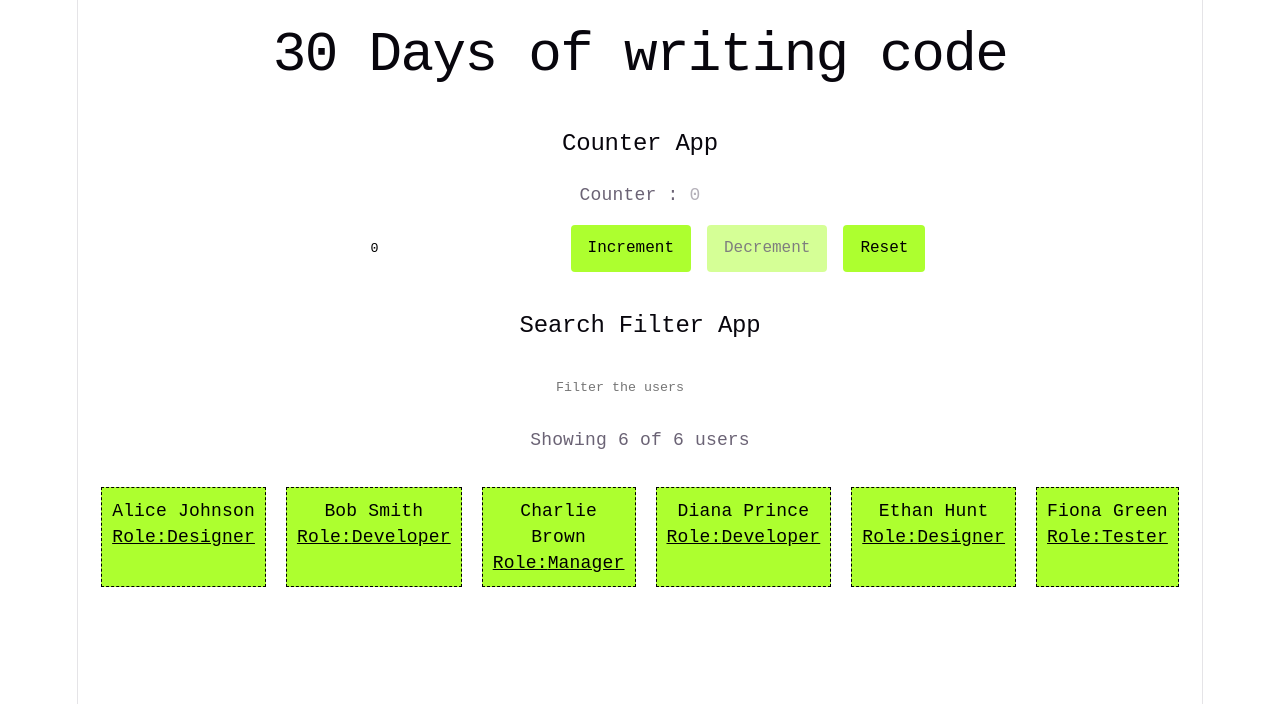
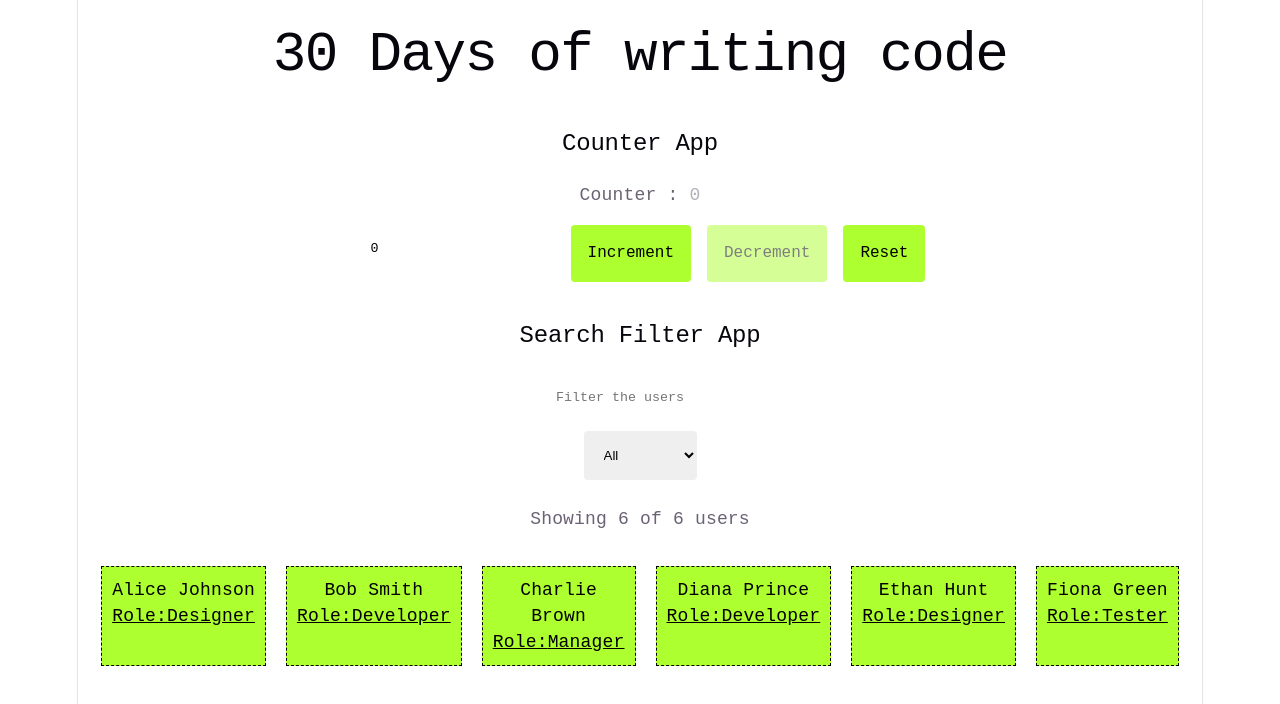
Before and after one commit to Sakshi119/30DaysReactOfCode, a React (Vite) app: page / in a window 1280 px wide. Shown: the top 704 px of the page. Built offline with nearby package versions, Linux system fonts and the light colour scheme.

Commit message:
worked on the role + name filter

```diff
--- a/src/App.css
+++ b/src/App.css
@@ -268,8 +268,9 @@ li.userNamesCard {
   }
 }
 
-input {
+input , select{
     padding: 16px;
     border: none;
     border-radius: 4px;
+    margin-bottom: 10px;
 }
--- a/src/components/SearchFilter/SearchFilter.jsx
+++ b/src/components/SearchFilter/SearchFilter.jsx
@@ -3,23 +3,50 @@ import { data } from './data'
 const SearchFilter = () => {
     console.log(data, "data")
     const [searchval, setSearchVal] = useState("")
+    const [selectedRole, setSelectedRole] = useState("")
 
+    const roleData = [...new Set(data.map((datas) => datas.role))];
+
+    console.log(roleData,"selectedRole")
     function handleSearchFilter(e) {
         setSearchVal(e.target.value)
     }
 
-    const filteredSearchItems = data.filter(datas =>
-        datas.name.toLowerCase().includes(searchval.toLowerCase()) ||
-        datas.role.toLowerCase().includes(searchval.toLowerCase())
+    function handleDropdownFilter(e) {
+        setSelectedRole(e.target.value)
+    }
+
+    const filteredSearchItems = data.filter(datas => {
+        const matchesSearch =
+            datas.name.toLowerCase().includes(searchval.toLowerCase()) ||
+            datas.role.toLowerCase().includes(searchval.toLowerCase());
+
+        const matchesRole = selectedRole === "" || datas.role === selectedRole;
+
+        return matchesSearch && matchesRole;
+    }
     )
-    console.log(searchval)
+
     return (
         <div className="Container">
             <h2>Search Filter App</h2>
 
             <div className='search-input'>
-                <label htmlfor="searchInput" hidden>Search</label>
-                <input type='search' id='searchInput' value={searchval} onChange={handleSearchFilter} placeholder='Filter the users'></input>
+                <div className='searchbar'>
+                    <label htmlFor="searchInput" hidden>Search</label>
+                    <input type='search' id='searchInput' value={searchval} onChange={handleSearchFilter} placeholder='Filter the users'></input>
+                </div>
+                <div className='roleFilter'>
+                    <label htmlFor='roleInput' hidden>Role Filter</label>
+                    <select className='select' id='roleInput' value={selectedRole} onChange={handleDropdownFilter}>
+                        <option value=''>All</option>
+                        {roleData?.map((role, index) => {
+                            return (
+                                <option key={index} value={role}>{role}</option>
+                            )
+                        })}
+                    </select>
+                </div>
             </div>
             <p>Showing {filteredSearchItems.length} of {data.length} users</p>
             <ul className='user-list'>
@@ -28,7 +55,6 @@ const SearchFilter = () => {
                         <li key={datas.id} className='userNamesCard'>{datas.name} <span>Role:{datas.role}</span></li>
                     )
                 })}
-
                 {filteredSearchItems.length === 0 && <p>"No users found"</p>}
             </ul>
 
```
